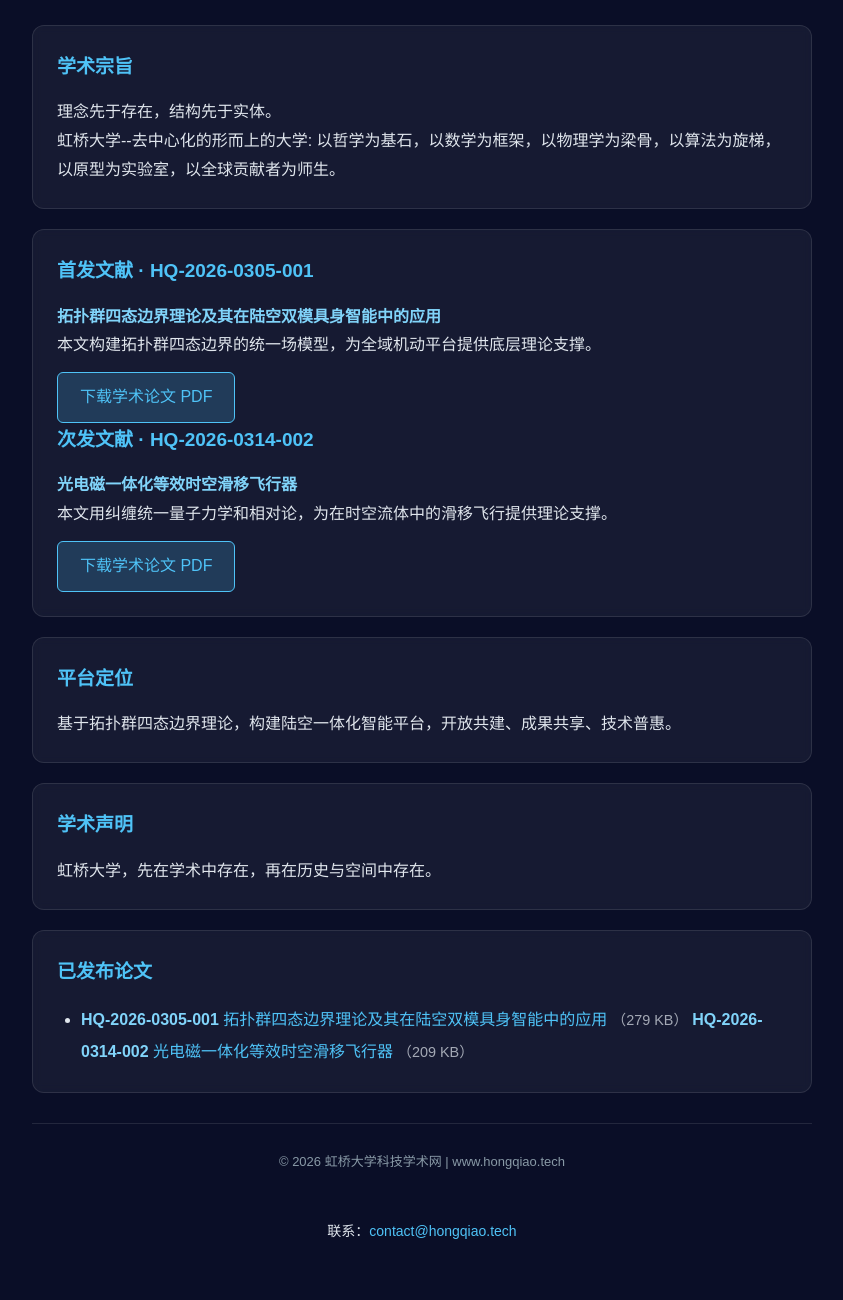
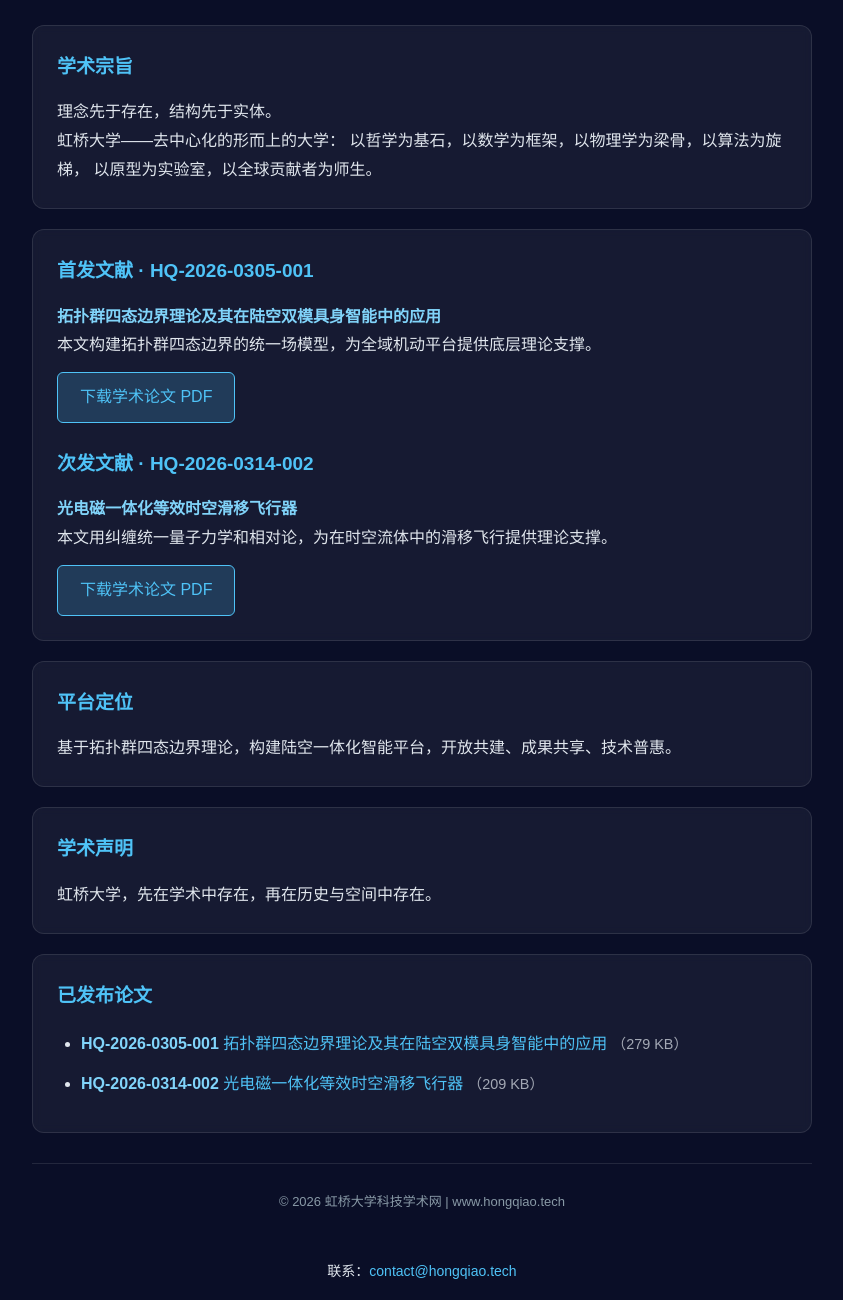
Before and after one commit to Contact-hongqiao/HongQiaoUniversity, a plain HTML site: page index.html in a window 1280 px wide. Shown: the part 261-1561 px from the top of the page, without its empty margins (218-1061 px from the left). Drawn offline with Linux system fonts and the light colour scheme.

Commit message:
Update index.html

```diff
--- a/index.html
+++ b/index.html
@@ -1,4 +1,4 @@
-<!DOCTYPE html>
+            <!DOCTYPE html>
 <html lang="zh-CN">
 <head>
     <meta charset="UTF-8">
@@ -95,6 +95,9 @@
         strong {
             color: #81d4fa;
         }
+        .paper-item {
+            margin-bottom: 8px;
+        }
     </style>
 </head>
 <body>
@@ -115,7 +118,7 @@
     <div class="box">
         <h3>学术宗旨</h3>
         <p>理念先于存在，结构先于实体。</p>
-        <p>虹桥大学--去中心化的形而上的大学:
+        <p>虹桥大学——去中心化的形而上的大学：
            以哲学为基石，以数学为框架，以物理学为梁骨，以算法为旋梯，
            以原型为实验室，以全球贡献者为师生。</p>
     </div>
@@ -125,7 +128,8 @@
         <p><strong>拓扑群四态边界理论及其在陆空双模具身智能中的应用</strong></p>
         <p>本文构建拓扑群四态边界的统一场模型，为全域机动平台提供底层理论支撑。</p>
         <a href="拓扑群四态边界理论及其在陆空双模具身智能中的应用.pdf" class="btn" target="_blank">下载学术论文 PDF</a>
-        <h3>次发文献 · HQ-2026-0314-002</h3>
+
+        <h3 style="margin-top: 24px;">次发文献 · HQ-2026-0314-002</h3>
         <p><strong>光电磁一体化等效时空滑移飞行器</strong></p>
         <p>本文用纠缠统一量子力学和相对论，为在时空流体中的滑移飞行提供理论支撑。</p>
         <a href="光电磁一体化等效时空滑移飞行器.pdf" class="btn" target="_blank">下载学术论文 PDF</a>
@@ -144,10 +148,12 @@
     <div class="box">
         <h3>已发布论文</h3>
         <ul style="margin-left: 1.5rem; line-height: 2;">
-            <li>
+            <li class="paper-item">
                 <strong>HQ-2026-0305-001</strong>
                 <a href="拓扑群四态边界理论及其在陆空双模具身智能中的应用.pdf" target="_blank">拓扑群四态边界理论及其在陆空双模具身智能中的应用</a>
                 <span style="font-size: 0.9rem; opacity: 0.7;">（279 KB）</span>
+            </li>
+            <li class="paper-item">
                 <strong>HQ-2026-0314-002</strong>
                 <a href="光电磁一体化等效时空滑移飞行器.pdf" target="_blank">光电磁一体化等效时空滑移飞行器</a>
                 <span style="font-size: 0.9rem; opacity: 0.7;">（209 KB）</span>
```
